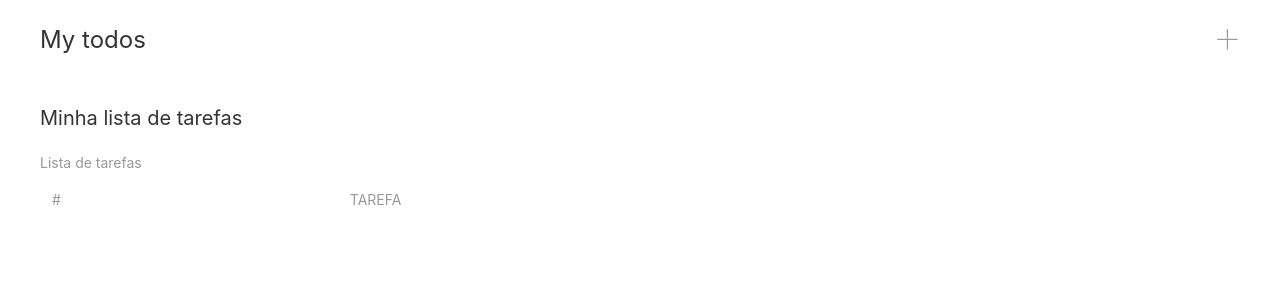
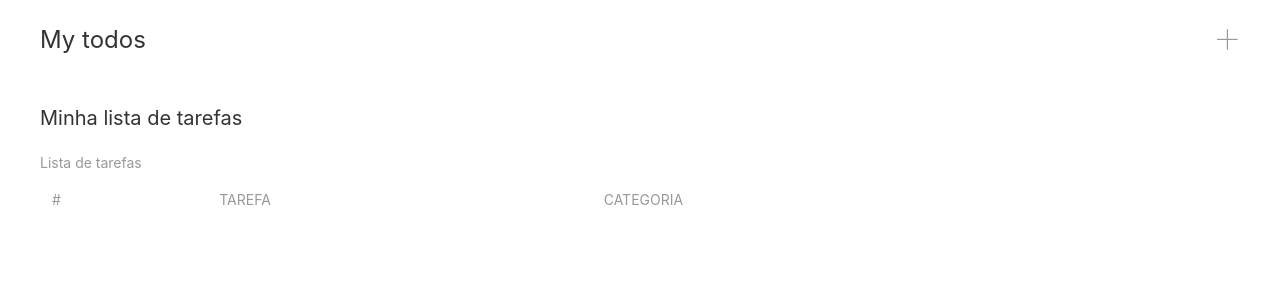
Before and after one commit to danielmartins04/todo-react, a React (Create React App) app: page / in a window 1280 px wide. Shown: the top 300 px of the page. Built offline with nearby package versions, Linux system fonts and the light colour scheme.

Commit message:
feat(Todo) : exibindo o código da categoria

```diff
--- a/src/components/TodoList.tsx
+++ b/src/components/TodoList.tsx
@@ -13,6 +13,7 @@ const TodoList = () => {
                 <tr>
                     <th>#</th>
                     <th>Tarefa</th>
+                    <th>Categoria</th>
                     <th></th>
                 </tr>
             </thead>
--- a/src/components/TodoListItem.tsx
+++ b/src/components/TodoListItem.tsx
@@ -27,6 +27,7 @@ const TodoListItem = (props: TodoListItemProps) => {
             </td>
 
             <td className="uk-width-expand">{props.todo.title}</td>
+            <td className="uk-width-expand">Sem Categoria</td>
             <td className="uk-width-auto">
                 <button className="uk-icon-button uk-button-danger" uk-icon="trash" onClick={() => onRemove(props.todo)} ></button>
             </td>
```
